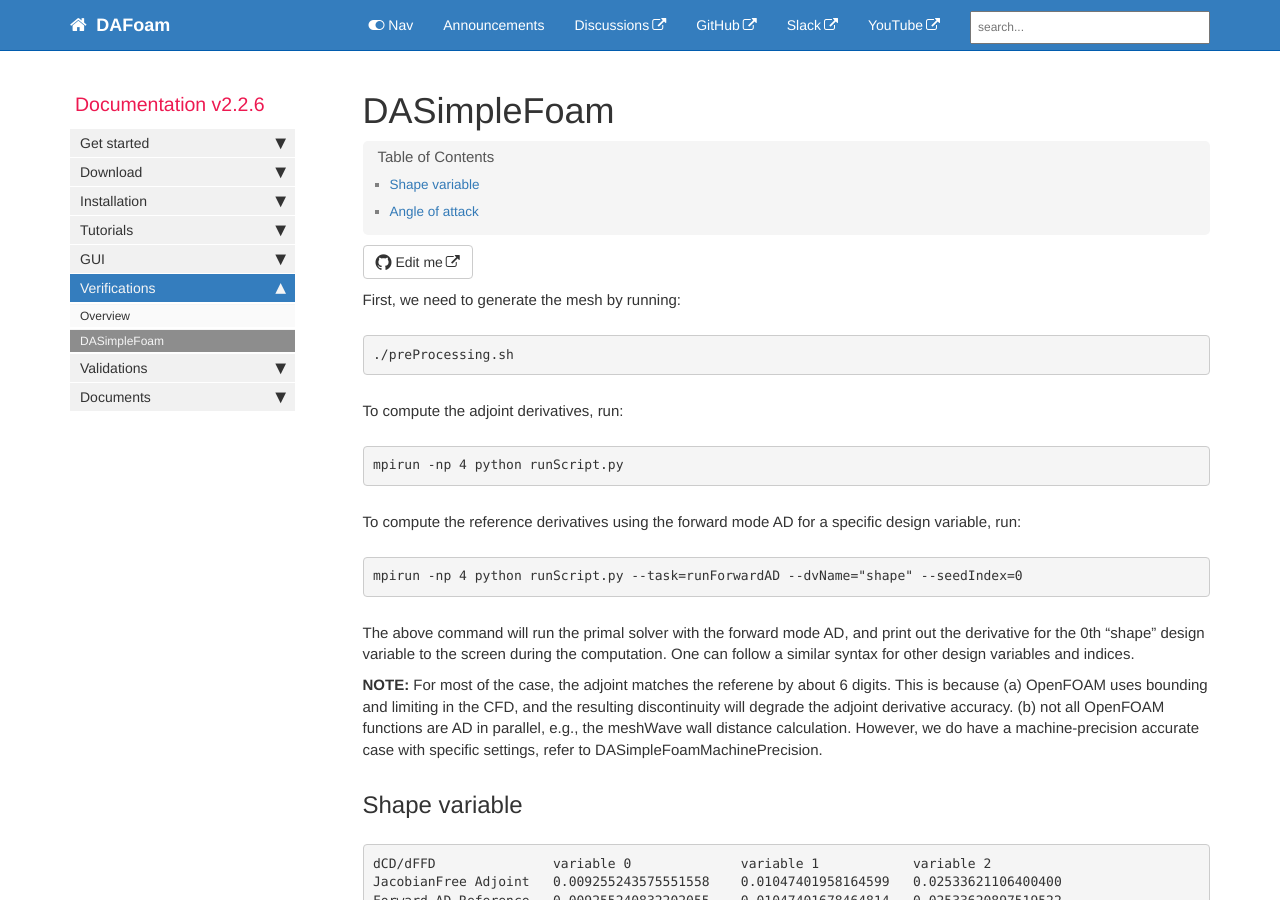
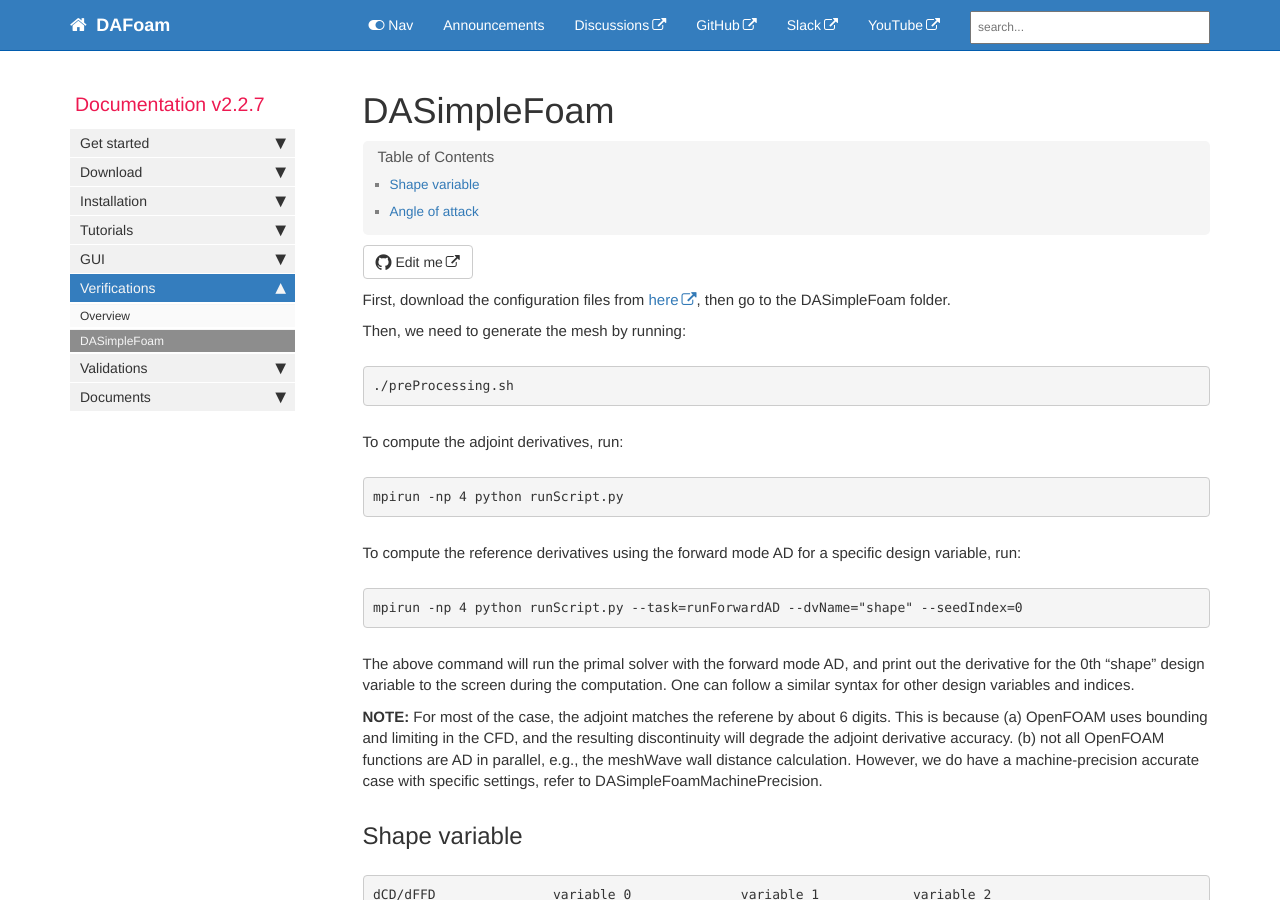
Before and after one commit to DAFoam/DAFoam.github.io, a Jekyll site: the page built from pages/mydoc/mydoc_verifications_dasimplefoam.md, in a window 1280 px wide and 900 px high. Built offline with Jekyll 4.4.1, drawn with Linux system fonts in a browser that asks for light colours; comment, search, counter and statistics services are not loaded.

Commit message:
content update

```diff
--- a/_config.yml
+++ b/_config.yml
@@ -12,7 +12,7 @@ site_title: DAFoam
 company_name: DAFoam
 # this appears in the footer
 
-latest_version: v2.2.6
+latest_version: v2.2.7
 # define the latest version of DAFoam
 
 github_editme_path: DAFoam/DAFoam.github.io/blob/master/
--- a/_data/sidebars/mydoc_sidebar.yml
+++ b/_data/sidebars/mydoc_sidebar.yml
@@ -2,7 +2,7 @@
 
 entries:
 - title: sidebar
-  product: Documentation v2.2.6
+  product: Documentation v2.2.7
   version:
   folders:
 
--- a/pages/mydoc/mydoc_verifications_dasimplefoam.md
+++ b/pages/mydoc/mydoc_verifications_dasimplefoam.md
@@ -7,7 +7,9 @@ permalink: mydoc_verifications_dasimplefoam.html
 folder: mydoc
 ---
 
-First, we need to generate the mesh by running:
+First, download the configuration files from [here](https://github.com/DAFoam/verifications), then go to the DASimpleFoam folder.
+
+Then, we need to generate the mesh by running:
 
 <pre>
 ./preProcessing.sh
```
